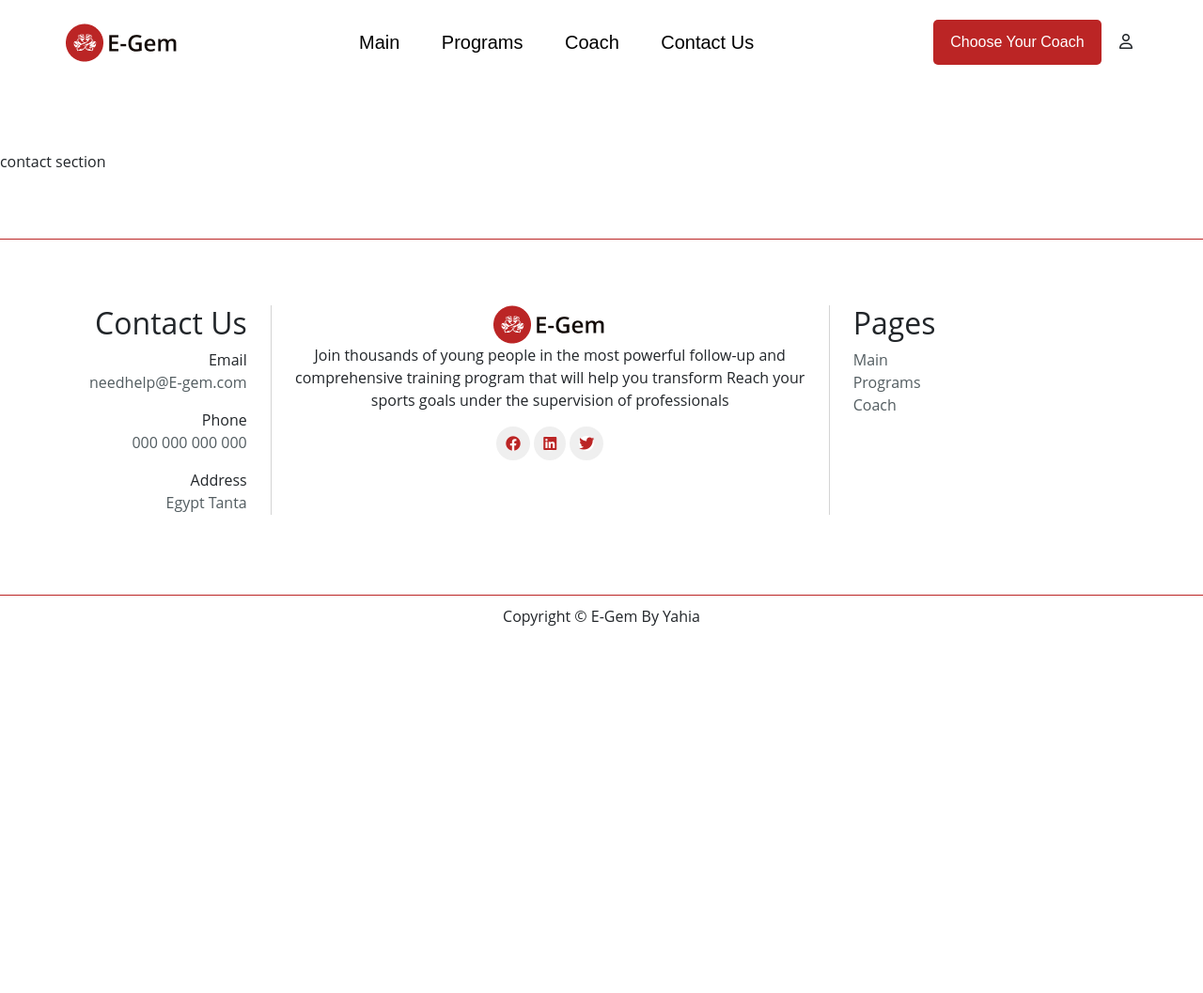
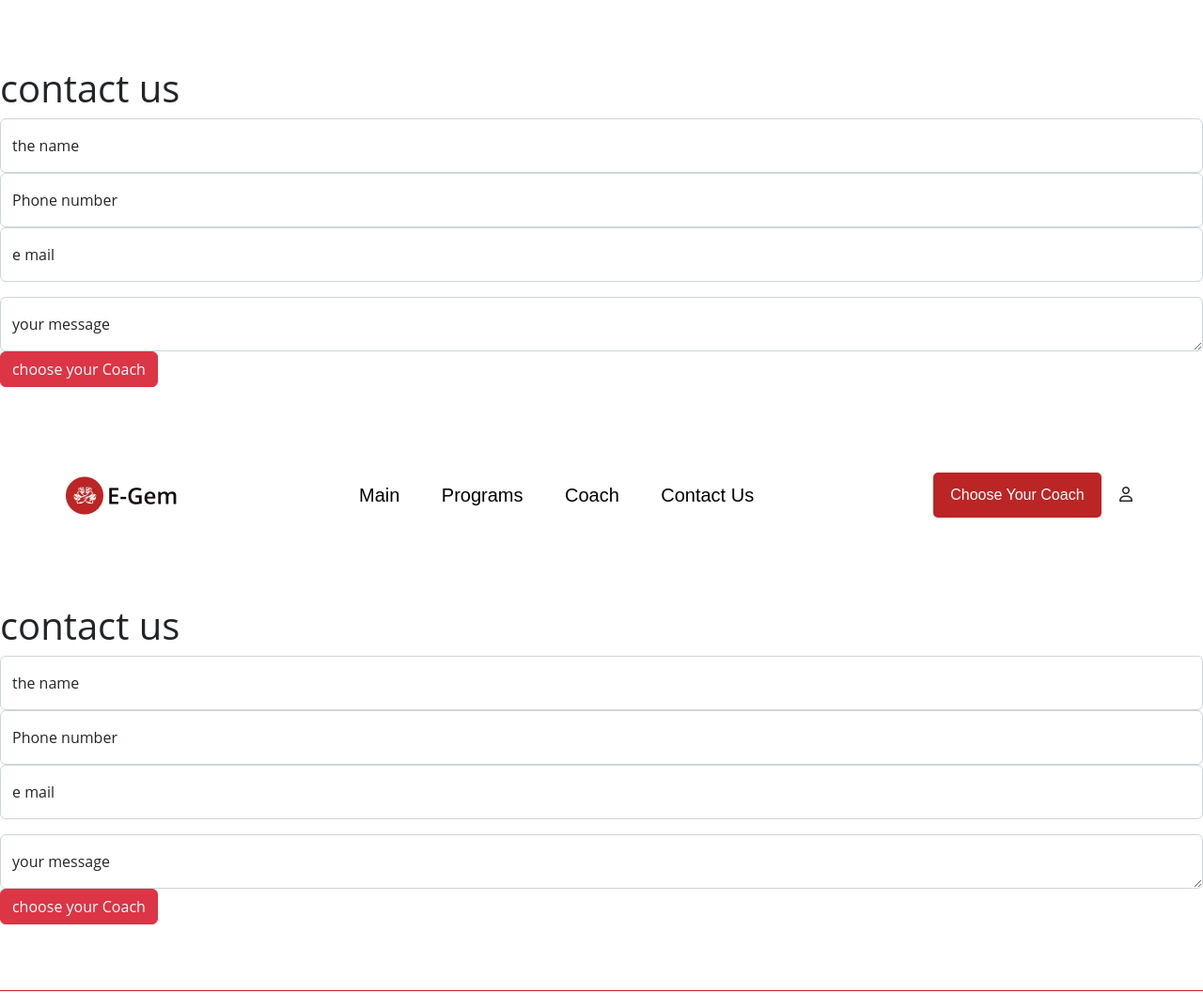
Before and after one commit to https-github-com-NourMansour911/Frontend, a plain HTML site: page contact.html in a window 1280 px wide. Shown: the top 1057 px of the page at 94% size. Before the commit the page ends 800 px from the top, so only its background shows below. Drawn offline with Linux system fonts and the light colour scheme.

Commit message:
Update contact.html

```diff
--- a/contact.html
+++ b/contact.html
@@ -1,4 +1,40 @@
-<!DOCTYPE html>
+<section class="contact-us">
+    <div class="header">
+
+    </div>
+
+    <div class="form">
+    <form action="">
+  <h1>
+    contact us
+  </h1>
+  <div class="form-floating">
+    <input type="text" class="form-control" id="floatingName" placeholder="the name">
+    <label for="floatingName">the name</label>
+  </div>
+  <div class="form-floating">
+    <input type="phone number" class="form-control" id="floatingPhoneNumber" placeholder="Phone number">
+    <label for="floatingPhoneNumber">Phone number</label>
+  </div>
+  <div class="form-floating mb-3">
+    <input type="email" class="form-control" id="floatingInput" placeholder="name@example.com">
+    <label for="floatingEmail">e mail</label>
+  </div>
+  <div class="form-floating">
+    <textarea type="text" class="form-control" placeholder="Leave a message here" id="floatingTextarea"></textarea>
+    <label for="floatingTextarea">your message</label>
+  </div>
+  <div class="d-grid gap-2">
+    <a href="work out.html">
+    <button class="btn btn-danger" type="button" width="1124px" height="75px" >
+      choose your Coach</button>
+    </a>
+  </div>
+
+
+    </form>
+    </div>
+  </section><!DOCTYPE html>
 <html lang="en">
 <head>
   <meta charset="UTF-8">
@@ -99,7 +135,43 @@
     </div>
   </header>
 
-  <section>contact section</section>
+<section class="contact-us">
+    <div class="header">
+
+    </div>
+
+    <div class="form">
+    <form action="">
+  <h1>
+    contact us
+  </h1>
+  <div class="form-floating">
+    <input type="text" class="form-control" id="floatingName" placeholder="the name">
+    <label for="floatingName">the name</label>
+  </div>
+  <div class="form-floating">
+    <input type="phone number" class="form-control" id="floatingPhoneNumber" placeholder="Phone number">
+    <label for="floatingPhoneNumber">Phone number</label>
+  </div>
+  <div class="form-floating mb-3">
+    <input type="email" class="form-control" id="floatingInput" placeholder="name@example.com">
+    <label for="floatingEmail">e mail</label>
+  </div>
+  <div class="form-floating">
+    <textarea type="text" class="form-control" placeholder="Leave a message here" id="floatingTextarea"></textarea>
+    <label for="floatingTextarea">your message</label>
+  </div>
+  <div class="d-grid gap-2">
+    <a href="work out.html">
+    <button class="btn btn-danger" type="button" width="1124px" height="75px" >
+      choose your Coach</button>
+    </a>
+  </div>
+
+
+    </form>
+    </div>
+  </section>
   <footer>
     <div class="container2">
       <div class="contact-footer">
```
